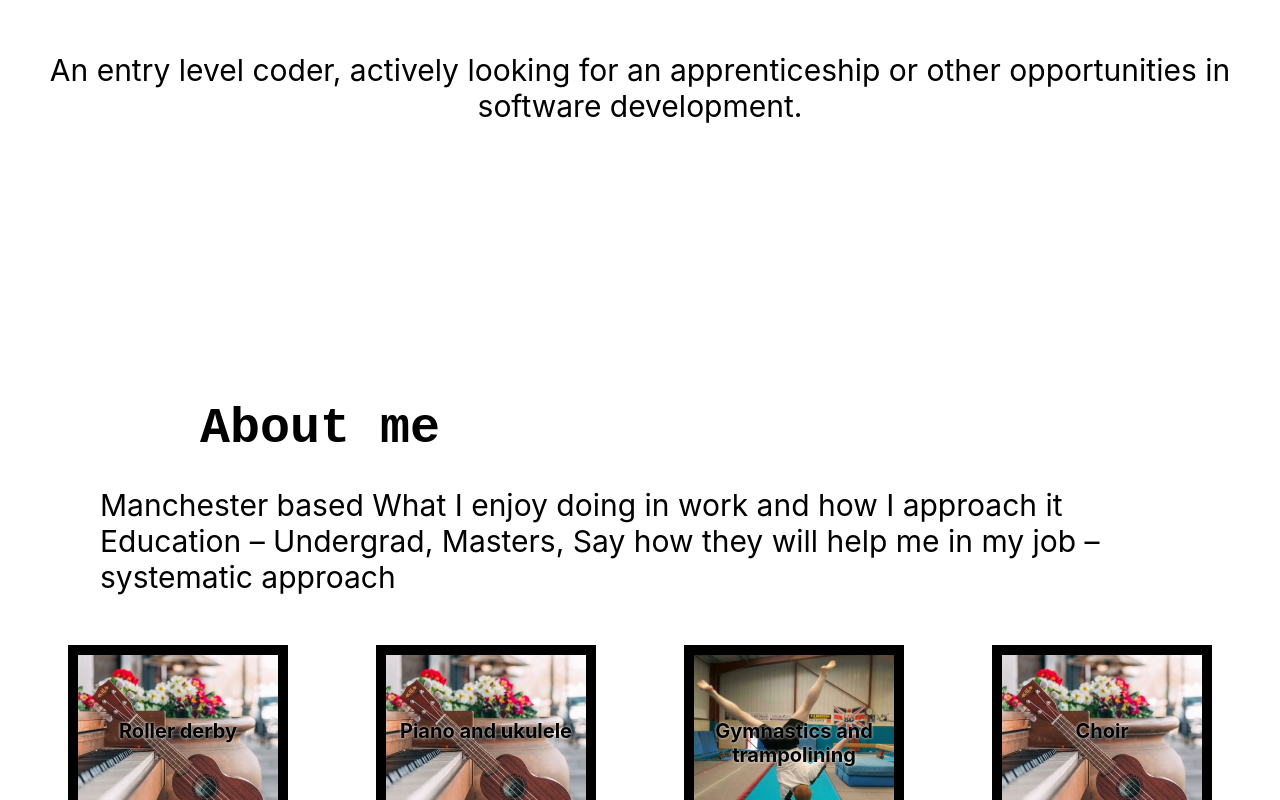
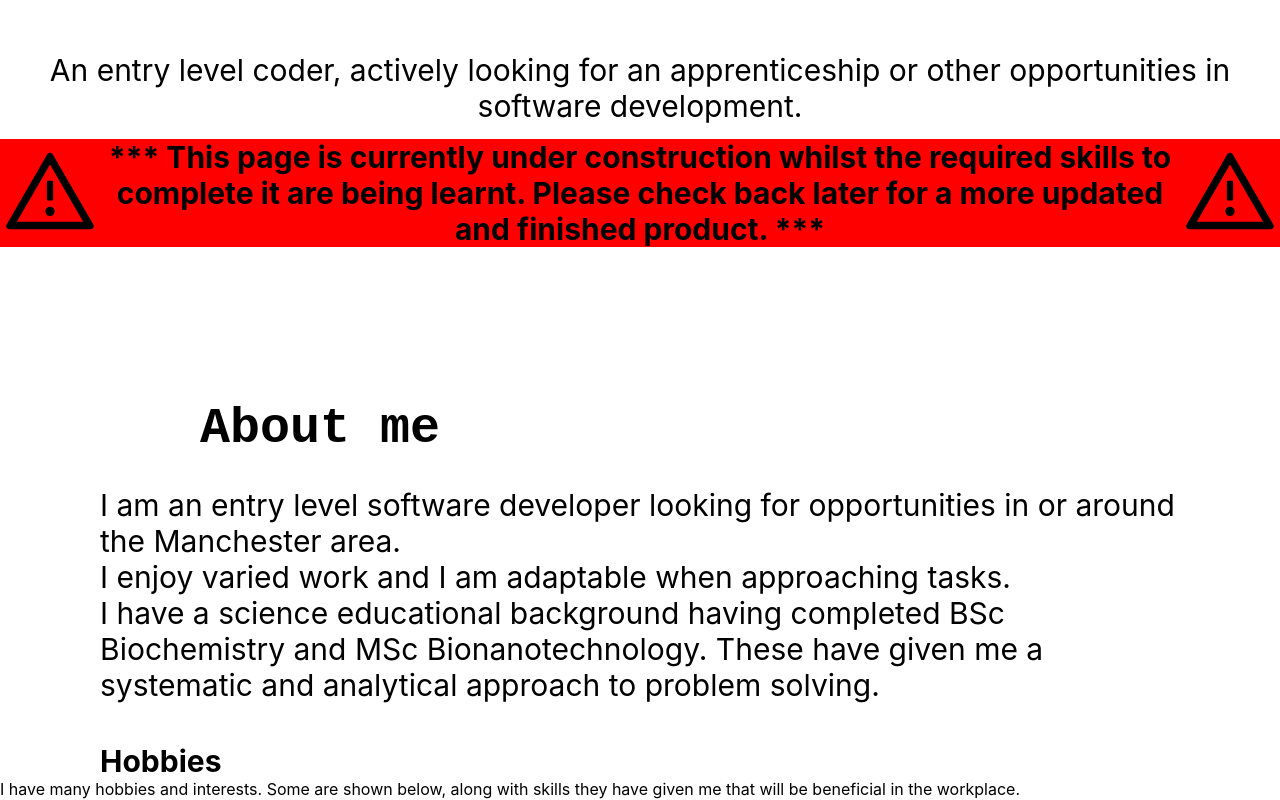
Before and after one commit to richardwardingley/portfolio-react, a React (Create React App) app: page / in a window 1280 px wide. Shown: the part 520-1320 px from the top of the page. Built offline with nearby package versions, Linux system fonts and the light colour scheme.

Commit message:
construction banner and about me text

```diff
--- a/src/components/AboutMe.js
+++ b/src/components/AboutMe.js
@@ -7,9 +7,9 @@ const AboutMe = () => {
         <div id="aboutMeDiv">
             <div id="aboutMeTitle">About me</div>
             <div id="aboutText">
-                Manchester based
-                What I enjoy doing in work and how I approach it
-                Education – Undergrad, Masters, Say how they will help me in my job – systematic approach
+                I am an entry level software developer looking for opportunities in or around the Manchester area.<br/>
+                I enjoy varied work and I am adaptable when approaching tasks.<br/>
+                I have a science educational background having completed BSc Biochemistry and MSc Bionanotechnology. These have given me a systematic and analytical approach to problem solving.
             </div>
             <div id="hobbiesContainer">
                 <Hobbies/>
--- a/src/components/Hobbies.css
+++ b/src/components/Hobbies.css
@@ -1,3 +1,9 @@
+#hobbiesTitle {
+    font-size: 30px;
+    font-weight: bold;
+    padding: 10px 100px 0 100px;
+    text-align: left;
+}
 #allHobbiesDiv {
     display: flex;
     flex-wrap: wrap;
--- a/src/components/Hobbies.js
+++ b/src/components/Hobbies.js
@@ -81,8 +81,16 @@ class Hobbies extends Component {
         })
 
         return (
-        <div id="allHobbiesDiv">
-             {eachHobby}
+          <div>
+            <div id="hobbiesTitle">
+              Hobbies
+            </div>
+            <div>
+              I have many hobbies and interests. Some are shown below, along with skills they have given me that will be beneficial in the workplace.
+            </div>
+            <div id="allHobbiesDiv">
+                {eachHobby}
+            </div>
         </div>
         )
     }
--- a/src/components/Landing.css
+++ b/src/components/Landing.css
@@ -14,3 +14,26 @@
     font-size: 30px;
     text-align: center;
 }
+#fullConstructDiv {
+    background-color: red;
+    display: flex;
+    margin-top: 15px;
+    align-items: center;
+}
+#constructionText {
+    font-size: 30px;
+    font-weight: bold;
+    text-align: center;
+    color: black;
+}
+.constructIcons {
+    font-size: 100px;
+    animation:blinkingText 1.2s infinite;
+}
+@keyframes blinkingText{
+    0%{     color: #000;    }
+    49%{    color: #000; }
+    60%{    color: transparent; }
+    99%{    color:transparent;  }
+    100%{   color: #000;    }
+}
--- a/src/components/Landing.js
+++ b/src/components/Landing.js
@@ -1,11 +1,17 @@
 import React from 'react';
 import './Landing.css';
+import {AiOutlineWarning} from 'react-icons/ai';
 
 const Landing = () => {
     return (
         <div id="landingDiv">
             <div id="landingName">Richard<br></br>Wardingley</div>
             <div id="landingText">An entry level coder, actively looking for an apprenticeship or other opportunities in software development.</div>
+            <div id="fullConstructDiv">
+            <div><AiOutlineWarning className= "constructIcons"/></div>
+            <div id="constructionText"> *** This page is currently under construction whilst the required skills to complete it are being learnt. Please check back later for a more updated and finished product. ***</div>
+            <div><AiOutlineWarning className= "constructIcons"/></div>
+            </div>
         </div>
     )
 }
--- a/src/components/ProjectExamples.js
+++ b/src/components/ProjectExamples.js
@@ -109,7 +109,7 @@ class ProjectExamples extends Component {
             <div>
                 <div id="projectsTitle">Project examples</div>
                 <div id="projectsText">
-                    General text here saying about projects
+                    Below are examples of completed projects.
                 </div>
                 <div id="allProjectsDiv">
                     {eachProject}
```
Also changed, not shown: 1 other file (tests, documents, lock files or other folders).
